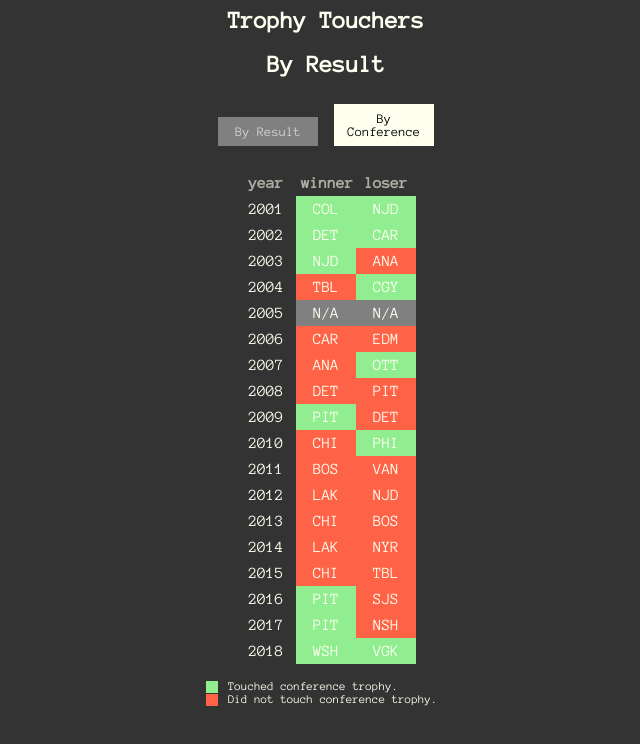
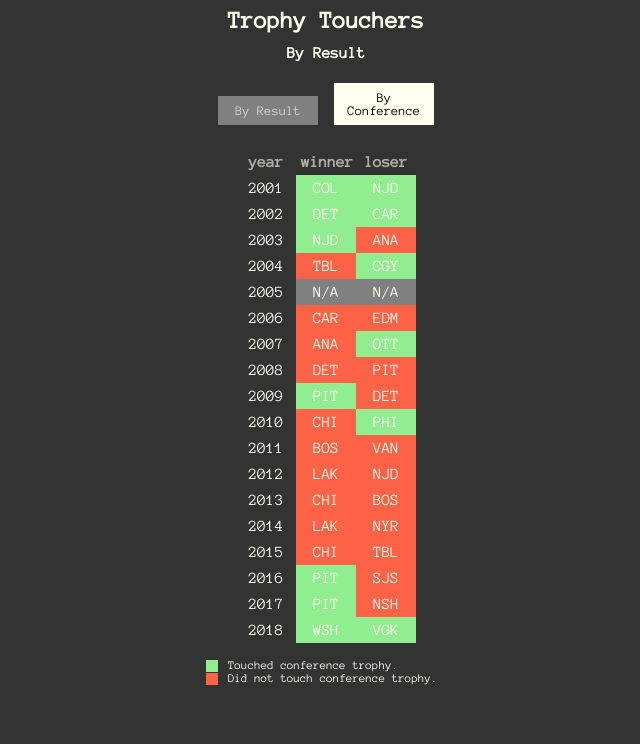
Before and after one commit to bplabombarda/trophytouchers, a React app: page / in a window 1280 px wide. Shown: the top 744 px of the page, without its empty margins (314-954 px from the left). Built offline with nearby package versions, Linux system fonts and the light colour scheme.

Commit message:
Making h2 smaller.

```diff
--- a/src/index.scss
+++ b/src/index.scss
@@ -8,6 +8,10 @@
 h1 {
 	margin: 0;
     font-size: 24px;
+}
+
+h2 {
+	font-size: 16px;
 }
 
 .toggle-button-group button {
```
